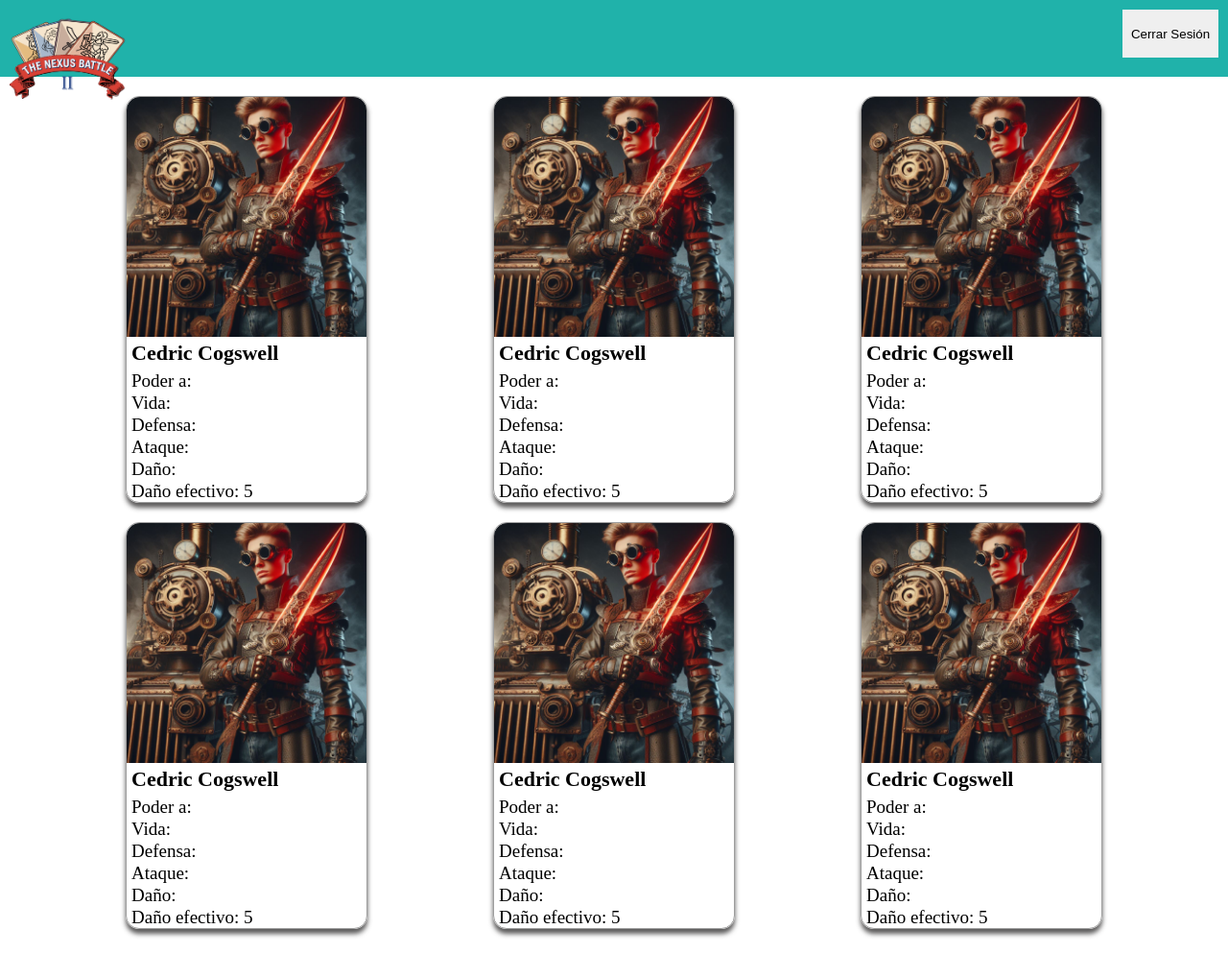
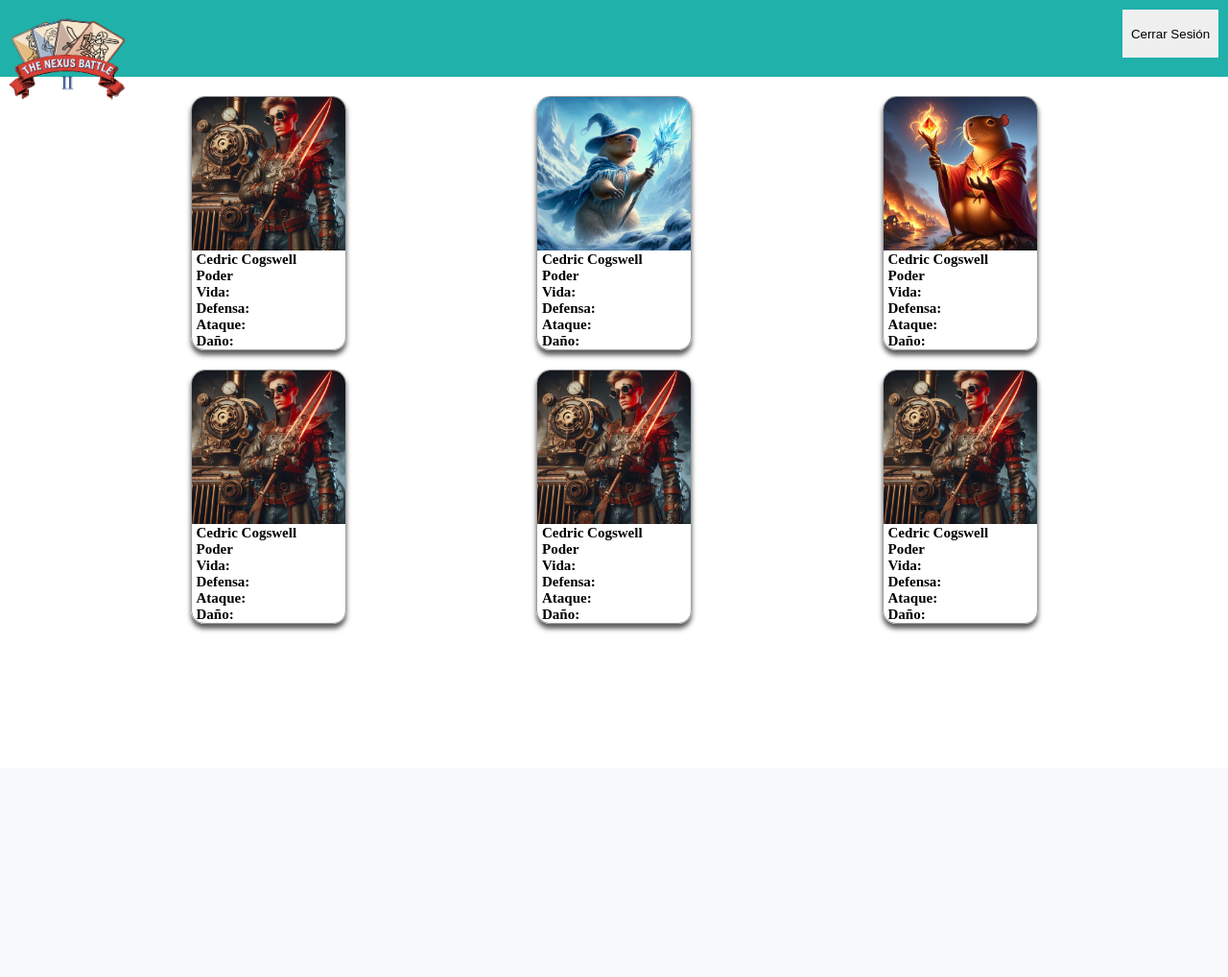
Before and after one commit to Proyecto-Integrador-II-Nexus-Battles/Inventario, a web app: file HTML/visualizacion_inventario.html in a window 1280 px wide. Shown: the whole page at 96% size. After the commit the page ends 658 px from the top, so only its background shows below. Run offline with its HTML, style and script files only (its server is not run), Linux system fonts and the light colour scheme.

Commit message:
actualizacion

```diff
--- a/CSS/visualizacion_inventario.css
+++ b/CSS/visualizacion_inventario.css
@@ -39,18 +39,17 @@ nav {
     border-radius: 14px;
     box-shadow: 0px 5px 5px rgba(39, 38, 38, 0.755);
     transition: transform 0.3s ease;
+    font-size: 5px;
 }
 
-.imagen_carta {
-  width: 100%;
-}
+
 
 .informacion_carta {
     margin-left: 5px;
 }
 
 .informacion_carta p {
-  font-size: 22px;
+    font-size: 15px;
     font-weight: bold;
 }
 
@@ -64,8 +63,10 @@ nav {
     margin-top: 1px;
 }
 
-.personaje {
-  height: 250px;
+.personaje
+{
+    height: 160px;
+    background-size: cover;
     border-radius: 14px 14px 0 0;
 }
 
--- a/HTML/visualizacion_inventario.html
+++ b/HTML/visualizacion_inventario.html
@@ -20,48 +20,39 @@
                 </div>
                 <div class="informacion_carta">
                     <p>Cedric Cogswell</p>
-                    <ul class="stats_card">
-                    <li>Poder a: </li>
-                    <li>Vida: </li>
-                    <li>Defensa: </li>
-                    <li>Ataque: </li>
-                    <li>Daño: </li>
-                    <li>Daño efectivo: 5</li>
-                    </ul>
+                    <p>Poder</p>
+                    <p>Vida:</p>
+                    <p>Defensa:</p>
+                    <p>Ataque:</p>
+                    <p>Daño:</p>
                 </div>
             </div>
             <!-- /////////// -->
             <div class="card">
                 <div class="imagen_carta">
-                    <img src="../Imagenes/cedric.jpg" class="personaje">
+                    <img src="../Imagenes/Frostfang.jpg" class="personaje">
                 </div>
                 <div class="informacion_carta">
                     <p>Cedric Cogswell</p>
-                    <ul class="stats_card">
-                    <li>Poder a: </li>
-                    <li>Vida: </li>
-                    <li>Defensa: </li>
-                    <li>Ataque: </li>
-                    <li>Daño: </li>
-                    <li>Daño efectivo: 5</li>
-                    </ul>
+                    <p>Poder</p>
+                    <p>Vida:</p>
+                    <p>Defensa:</p>
+                    <p>Ataque:</p>
+                    <p>Daño:</p>
                 </div>
             </div>
             <!-- ////////////// -->
             <div class="card">
                 <div class="imagen_carta">
-                    <img src="../Imagenes/cedric.jpg" class="personaje">
+                    <img src="../Imagenes/Zephyr Shadowblade.jpg" class="personaje">
                 </div>
                 <div class="informacion_carta">
                     <p>Cedric Cogswell</p>
-                    <ul class="stats_card">
-                    <li>Poder a: </li>
-                    <li>Vida: </li>
-                    <li>Defensa: </li>
-                    <li>Ataque: </li>
-                    <li>Daño: </li>
-                    <li>Daño efectivo: 5</li>
-                    </ul>
+                    <p>Poder</p>
+                    <p>Vida:</p>
+                    <p>Defensa:</p>
+                    <p>Ataque:</p>
+                    <p>Daño:</p>
                 </div>
             </div>
         </div>
@@ -72,14 +63,11 @@
                 </div>
                 <div class="informacion_carta">
                     <p>Cedric Cogswell</p>
-                    <ul class="stats_card">
-                    <li>Poder a: </li>
-                    <li>Vida: </li>
-                    <li>Defensa: </li>
-                    <li>Ataque: </li>
-                    <li>Daño: </li>
-                    <li>Daño efectivo: 5</li>
-                    </ul>
+                    <p>Poder</p>
+                    <p>Vida:</p>
+                    <p>Defensa:</p>
+                    <p>Ataque:</p>
+                    <p>Daño:</p>
                 </div>
             </div>
             <!-- /////////// -->
@@ -89,14 +77,11 @@
                 </div>
                 <div class="informacion_carta">
                     <p>Cedric Cogswell</p>
-                    <ul class="stats_card">
-                    <li>Poder a: </li>
-                    <li>Vida: </li>
-                    <li>Defensa: </li>
-                    <li>Ataque: </li>
-                    <li>Daño: </li>
-                    <li>Daño efectivo: 5</li>
-                    </ul>
+                    <p>Poder</p>
+                    <p>Vida:</p>
+                    <p>Defensa:</p>
+                    <p>Ataque:</p>
+                    <p>Daño:</p>
                 </div>
             </div>
             <!-- ////////////// -->
@@ -106,14 +91,11 @@
                 </div>
                 <div class="informacion_carta">
                     <p>Cedric Cogswell</p>
-                    <ul class="stats_card">
-                    <li>Poder a: </li>
-                    <li>Vida: </li>
-                    <li>Defensa: </li>
-                    <li>Ataque: </li>
-                    <li>Daño: </li>
-                    <li>Daño efectivo: 5</li>
-                    </ul>
+                    <p>Poder</p>
+                    <p>Vida:</p>
+                    <p>Defensa:</p>
+                    <p>Ataque:</p>
+                    <p>Daño:</p>
                 </div>
             </div>
     </main>
```
Lines whose indentation alone changed are shown as unchanged.
